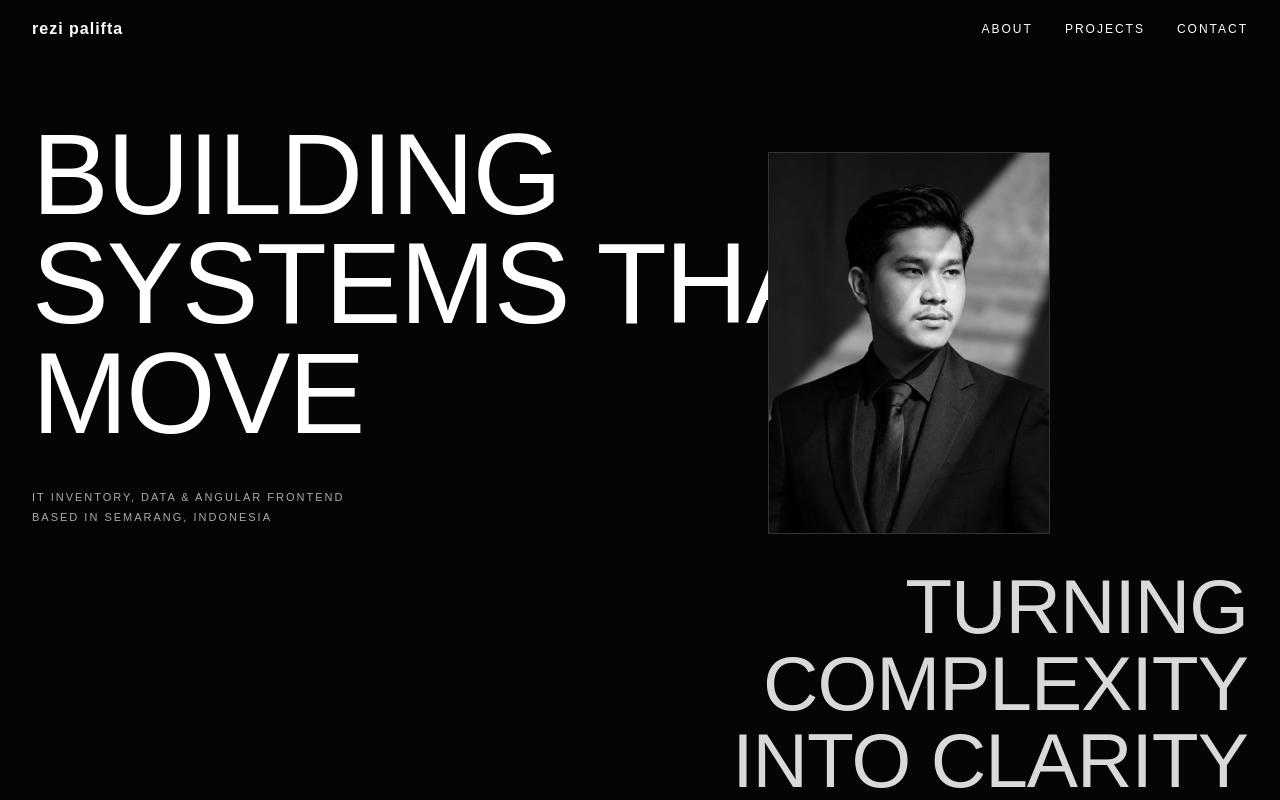
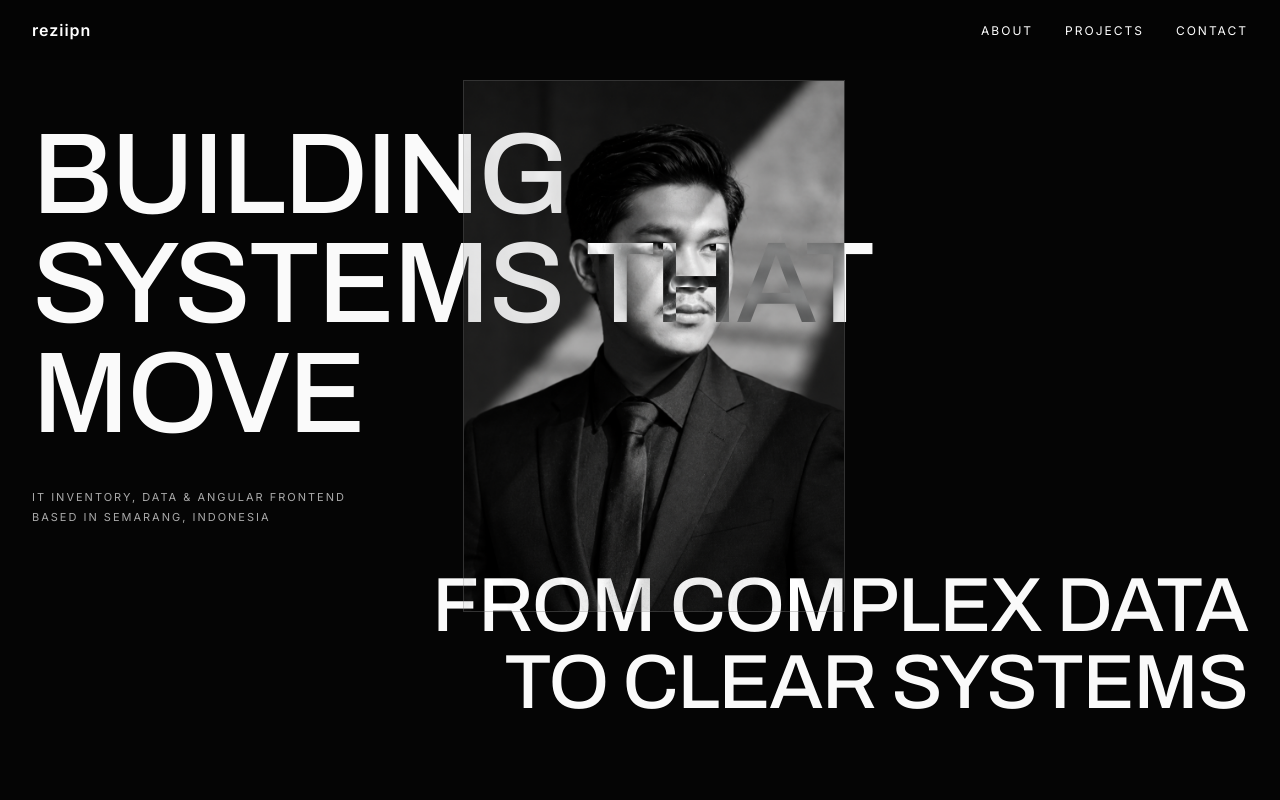
Before and after one commit to rezipn/porto-rezi, an Angular app: page / in a window 1280 px wide. Shown: the top 800 px of the page. Built offline with nearby package versions, Linux system fonts and the light colour scheme.

Commit message:
Polish hero: Archivo font, new tagline, photo size and blend effect

```diff
--- a/src/app/app.html
+++ b/src/app/app.html
@@ -1,5 +1,5 @@
 <header class="nav">
-  <span class="logo">rezi palifta</span>
+  <span class="logo">reziipn</span>
   <nav>
     <a href="#about">ABOUT</a>
     <a href="#work">PROJECTS</a>
@@ -24,9 +24,8 @@
   </p>
 
   <h2 class="hero-right fade-up delay-2">
-    TURNING<br>
-    COMPLEXITY<br>
-    INTO CLARITY
+  FROM COMPLEX DATA<br>
+  TO CLEAR SYSTEMS
   </h2>
 </main>
 <section id="about" class="about reveal">
--- a/src/app/app.scss
+++ b/src/app/app.scss
@@ -132,3 +132,44 @@
 .process.reveal.visible .process-card:nth-child(2) { transition-delay: .4s; }
 .process.reveal.visible .process-card:nth-child(3) { transition-delay: .6s; }
 .process.reveal.visible .process-card:nth-child(4) { transition-delay: .8s; }
+.nav, .hero, .about, .work, .marquee, .process, .contact {
+  font-family: 'Inter', Arial, sans-serif;
+}
+.hero-left, .hero-right, .about h2, .work-title, .process h2, .contact h2, .footer-big {
+  font-family: 'Archivo', 'Inter', Arial, sans-serif;
+}
+.hero-photo {
+  width: 380px; height: 540px; right: 14%; top: 10%;
+}
+.hero-left, .hero-right { position: relative; z-index: 2; }
+
+@media (max-width: 768px) {
+  .hero-photo { position: static; width: 100%; height: 340px; margin: 32px 0; }
+}
+.hero-photo { right: 24%; }
+.hero-left, .hero-right {
+  mix-blend-mode: difference;
+  color: #fff;
+}
+.hero-photo {
+  width: 440px; height: 620px; right: 32%; top: 8%;
+}
+.hero-left, .hero-right {
+  mix-blend-mode: difference;
+  color: #fff;
+}
+
+@media (max-width: 768px) {
+  .hero-photo { position: static; width: 100%; height: 340px; margin: 32px 0; }
+}
+.hero-photo {
+  right: 40%;
+  top: 6%;
+}
+.hero-photo {
+  width: 380px; height: 530px; right: 34%; top: 10%;
+}
+
+@media (max-width: 768px) {
+  .hero-photo { position: static; width: 100%; height: 340px; margin: 32px 0; }
+}
--- a/src/index.html
+++ b/src/index.html
@@ -2,10 +2,13 @@
 <html lang="en">
 <head>
   <meta charset="utf-8">
-  <title>PortoRezi</title>
+<title>Rezi Palifta — Portfolio</title>
   <base href="/">
   <meta name="viewport" content="width=device-width, initial-scale=1">
   <link rel="icon" type="image/x-icon" href="favicon.ico">
+  <link rel="preconnect" href="https://fonts.googleapis.com">
+  <link rel="preconnect" href="https://fonts.gstatic.com" crossorigin>
+  <link href="https://fonts.googleapis.com/css2?family=Archivo:wght@400;500;700;800&family=Inter:wght@400;500;600&display=swap" rel="stylesheet">
 </head>
 <body>
   <app-root></app-root>
```
